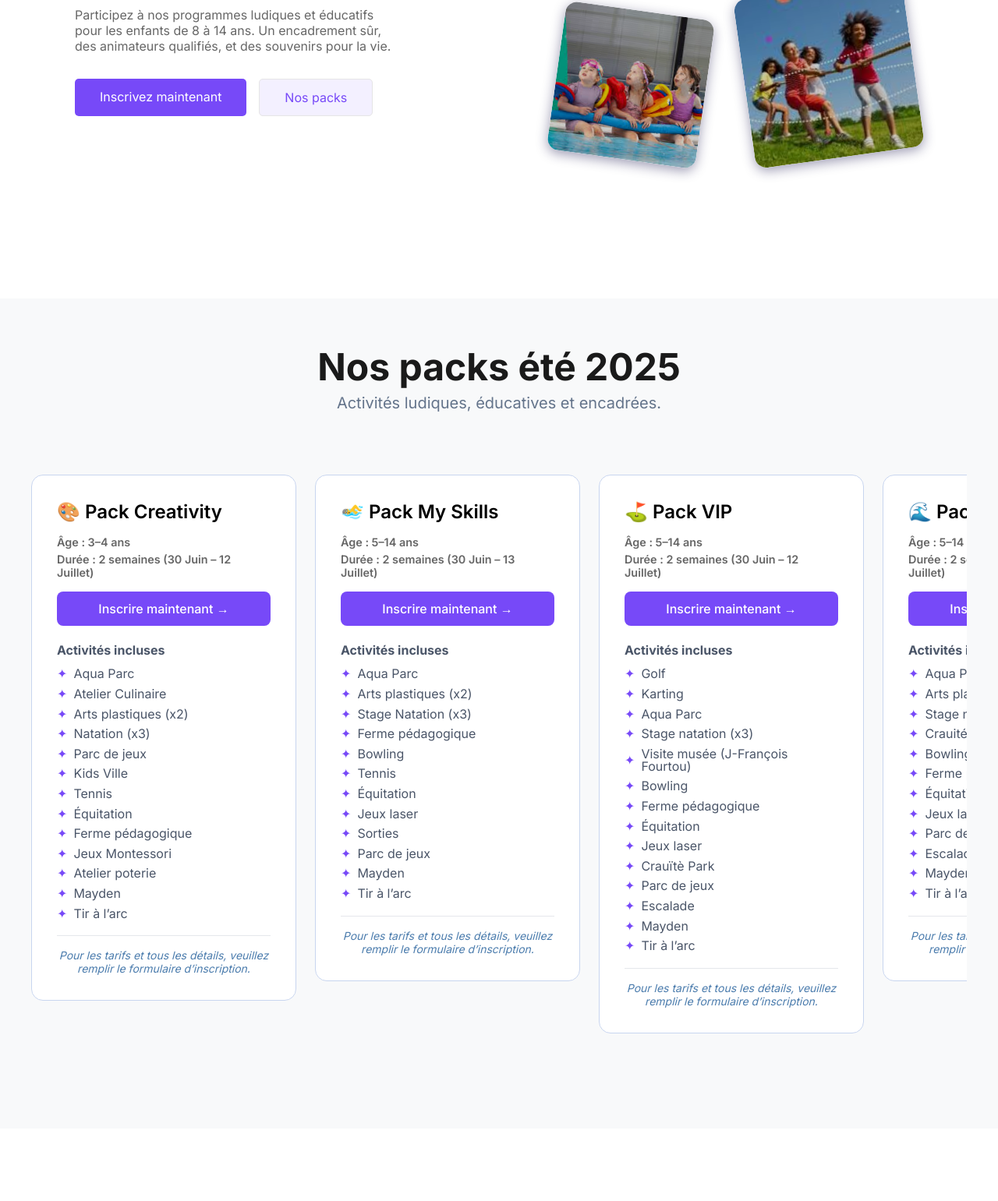
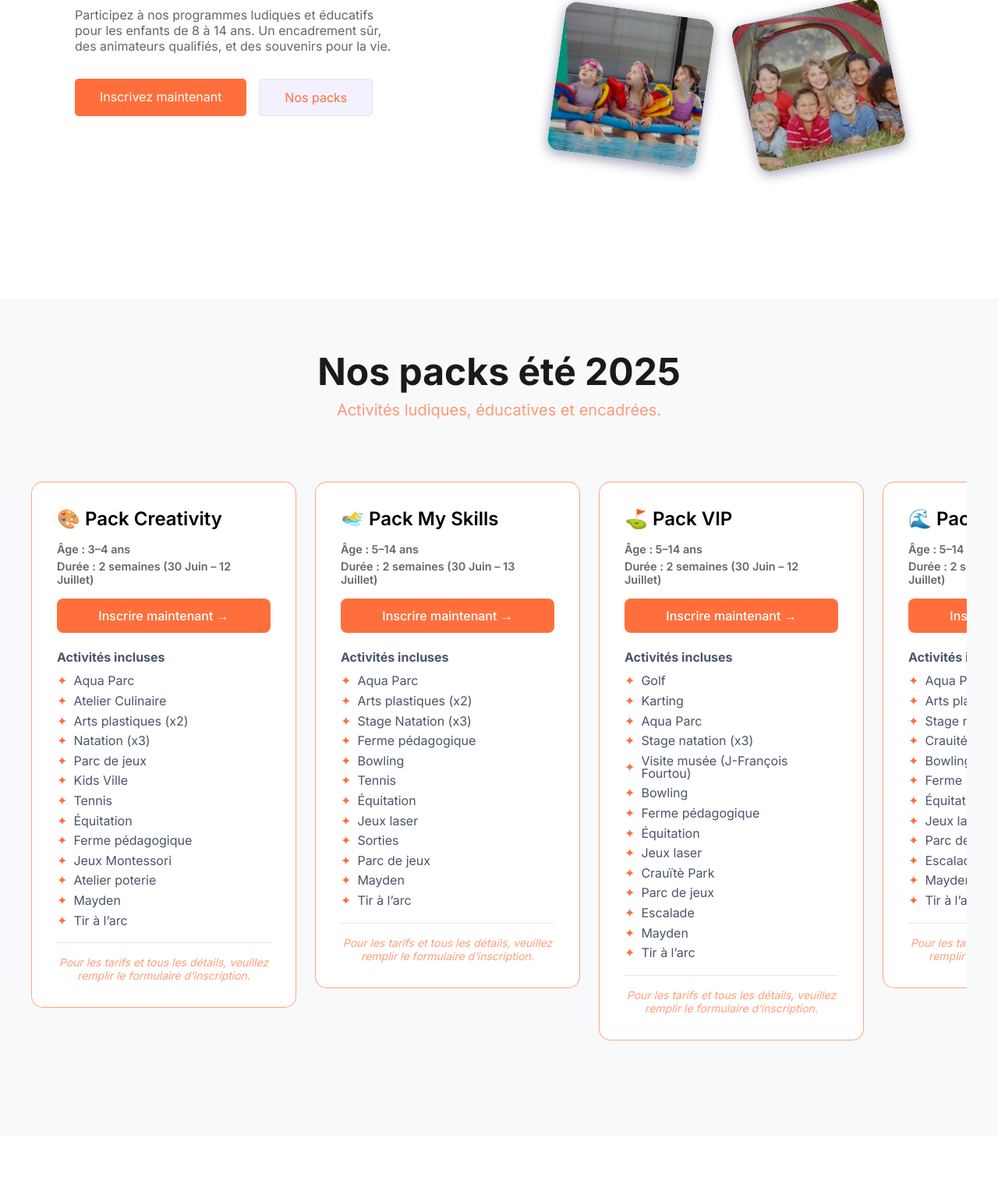
Before and after one commit to moaad007/form-test, a website: page public/index.html in a window 1280 px wide. Shown: the part 417-1958 px from the top of the page at 78% size. Drawn offline with nearby package versions, Linux system fonts and the light colour scheme.

Commit message:
fix: update primary color and adjust button styles for improved UI consistency

```diff
--- a/public/styles.css
+++ b/public/styles.css
@@ -1,5 +1,5 @@
 :root {
-  --primary-color: #7749f8;
+  --primary-color: #FF6F3C;
   --text-dark: #2d2d2d;
   --text-light: #666666;
   --background: #ffffff;
@@ -39,6 +39,7 @@ nav {
 .logo {
   font-size: 1.5rem;
   font-weight: 700;
+  color: var(--primary-color);
 }
 
 .nav-links {
@@ -143,7 +144,7 @@ nav {
 }
 
 .primary-btn:hover {
-  background-color: #5f35d5;
+  background-color: #f16836;
   transform: translateY(-2px);
   box-shadow: 0 4px 12px rgba(119, 73, 248, 0.2);
 }
@@ -159,8 +160,9 @@ nav {
 }
 
 .secondary-btn:hover {
-  background-color: #f5f5f5;
-  border-color: #d1d1d1;
+
+  border-color: var(--primary-color
+  );
   transform: translateY(-2px);
 }
 
@@ -209,14 +211,14 @@ nav {
         }
 
         .box2 {
-            width: 17vw;
-            height: 17vw;
+            width: 15vw;
+            height: 15vw;
             min-width: 150px;
             min-height: 150px;
             /* background-color: #4ECDC4; */
-            top: 45%;
-            left: 55%;
-            transform: rotate(-8deg);
+            top: 5%;
+            left: 54%;
+            transform: rotate(8deg);
         }
 
         .box3 {
@@ -232,13 +234,13 @@ nav {
 
         .box4 {
             width: 15vw;
-            height: 17vw;
+            height: 15vw;
             min-width: 150px;
             min-height: 150px;
             /* background-color: #95A5A6; */
-            top: 2%;
+            top: 50%;
             left: 55%;
-            transform: rotate(12deg);
+            transform: rotate(-12deg);
         }
 
   @media (max-width: 768px) {
@@ -432,7 +434,7 @@ backdrop-filter: blur(3px);
   border-radius: 15px;
   padding: 2rem;
   width: 340px;
-  border: 1px solid #c8d5ef;
+  border: 1px solid #ff703ca3;
   position: relative;
   transition: transform 0.3s ease, background 0.3s ease;
 }
@@ -465,7 +467,7 @@ backdrop-filter: blur(3px);
   text-align: center;
   width: 100%;
   padding: 0.75rem;
-  background: #7749f8;
+  background: var(--primary-color);
   color: white;
   border: none;
   border-radius: 8px;
@@ -476,7 +478,7 @@ backdrop-filter: blur(3px);
 }
 
 .camp-btn:hover {
-  background: #5f35d5;
+  background: #e06336;
   transform: translateY(-2px);
 }
 
@@ -503,7 +505,7 @@ backdrop-filter: blur(3px);
 
 .activities li::before {
   content: "✦";
-  color: #7749f8;
+  color: var(--primary-color);
 }
 
 .camps-section {
@@ -520,14 +522,14 @@ backdrop-filter: blur(3px);
 .section-header h1 {
   font-size: 3rem;
   color: #1a1a1a;
-  line-height: 1;
+  /* line-height: 1; */
   font-weight: 700;
-  padding-bottom: 10px;
+  margin-bottom: 0.5rem;
 }
 
 .section-header p {
   font-size: 1.25rem;
-  color: #4a5568;
+  color: #FF6F3C;
   margin-bottom: 15px;
 }
 
@@ -539,7 +541,7 @@ backdrop-filter: blur(3px);
 
 .info-text {
   font-size: 0.875rem;
-  color: #155594c4;
+  color: #ff703cac;
   text-align: center;
   font-style: italic;
 }
@@ -570,11 +572,11 @@ backdrop-filter: blur(3px);
 
 .section-header h2 {
   font-size: 3rem;
-  margin-bottom: 0.5rem;
+  margin-bottom: 0.3rem;
 }
 
 .section-header p {
-  color: #64748b;
+  color: #ff703cb0;
 }
 
 .form-grid {
@@ -598,7 +600,7 @@ select,
 textarea {
   width: 100%;
   padding: 0.85rem;
-  border: 2px solid #6035d575;
+  border: 2px solid #fe734192;
   border-radius: 8px;
   font-size: 1rem;
 }
@@ -607,7 +609,7 @@ input:focus,
 select:focus,
 textarea:focus {
   outline: none;
-  border-color: #7749f8;
+  border-color: #FF6F3C;
   box-shadow: 0 0 0 3px rgba(119, 73, 248, 0.1);
 }
 
@@ -619,7 +621,7 @@ textarea {
 .btn-register {
   width: 100%;
   padding: 1rem;
-  background: #7749f8;
+  background: #FF6F3C;
   color: white;
   border: none;
   border-radius: 8px;
@@ -630,7 +632,7 @@ textarea {
 }
 
 .btn-register:hover {
-  background: #5f35d5;
+  background: #e76637;
   transform: translateY(-2px);
 }
 
@@ -711,7 +713,7 @@ textarea {
   bottom: -0.5rem;
   width: 50px;
   height: 2px;
-  background: #7749f8;
+  background: var(--primary-color);
 }
 
 .footer-section ul {
@@ -734,7 +736,7 @@ textarea {
 }
 
 .footer-section a:hover {
-  color: #7749f8;
+  color: #FF6F3C;
 }
 
 .social-links {
@@ -754,7 +756,7 @@ textarea {
 }
 
 .social-links a:hover {
-  background: #7749f8;
+  background: #FF6F3C;
   color: #fff;
 }
 
@@ -835,7 +837,7 @@ textarea {
 
 .btn-add-child {
   padding: 0.75rem 1.5rem;
-  background: #7749f8;
+  background: #FF6F3C;
   color: white;
   border: none;
   border-radius: 6px;
@@ -850,7 +852,7 @@ textarea {
 }
 
 .btn-add-child:hover {
-  background: #5f35d5;
+  background: #de6134;
   transform: translateY(-1px);
 }
 
```
